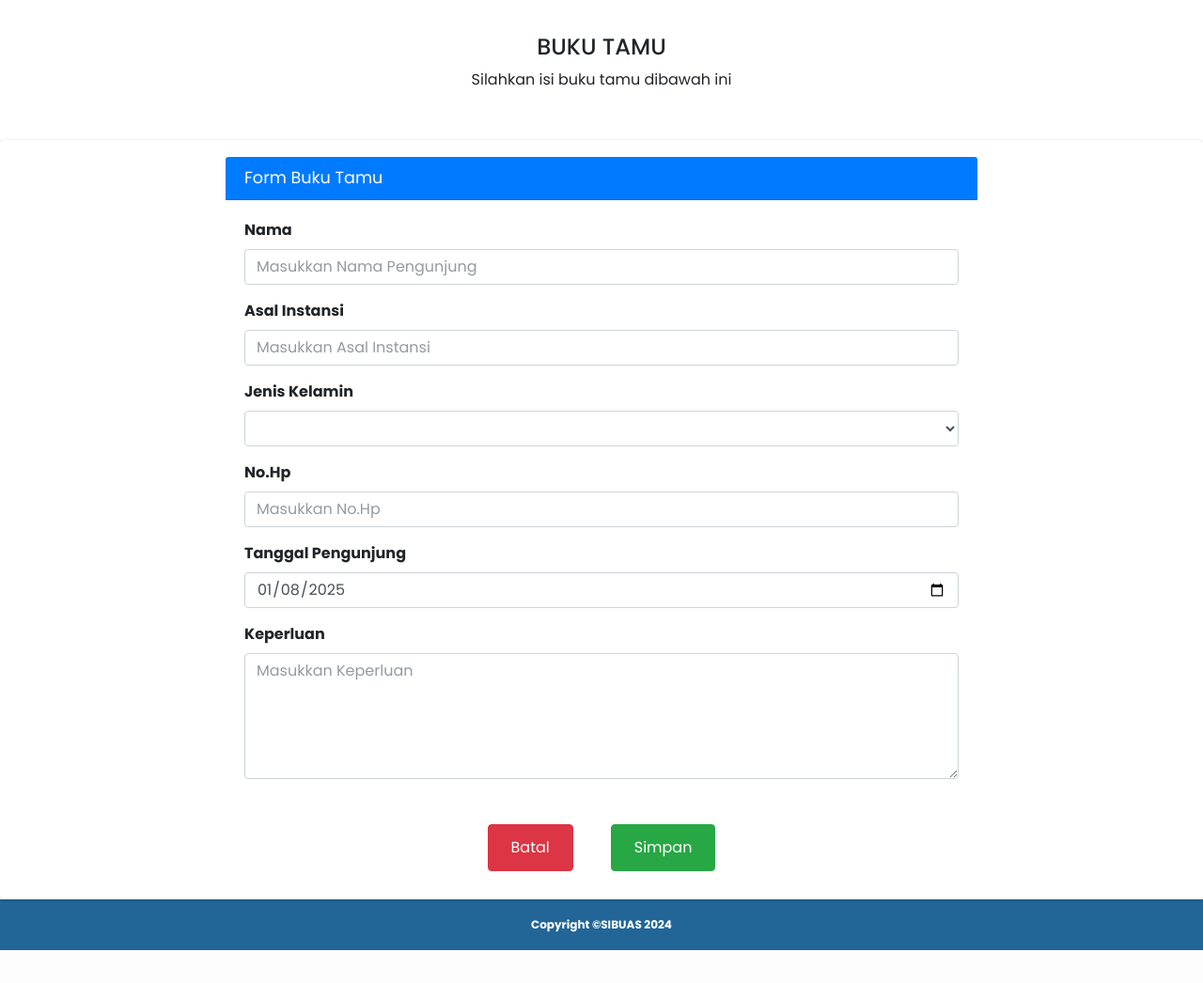
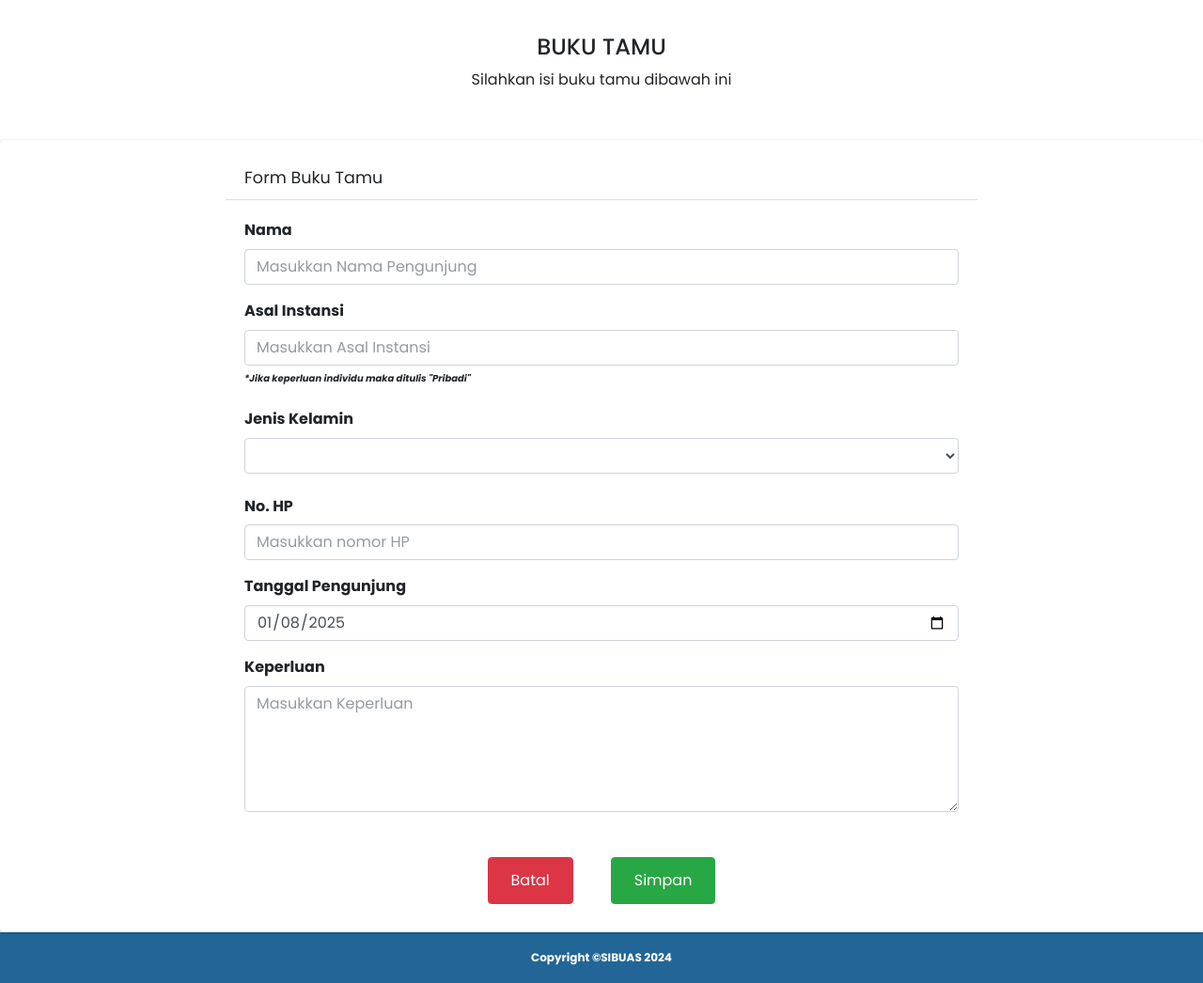
Before and after one commit to PKL-Disbudpar/sibuas, a Laravel app: page /admin-bukuTamu/create in a window 1280 px wide. Shown: the part 103-1149 px from the top of the page at 94% size. Before the commit the page ends 1114 px from the top, so only its background shows below. Run offline with Laravel 10, Linux system fonts and the light colour scheme; some libraries are stand-ins or nearby versions.

Commit message:
add alert success & edit input noHP

```diff
--- a/resources/views/bukutamu.blade.php
+++ b/resources/views/bukutamu.blade.php
@@ -15,10 +15,27 @@
         <p>Silahkan isi buku tamu dibawah ini</p>
     </section>
 
-    <section class="card card-primary">
+    <section class="card">
         <div class="card-header">
             <h3 class="card-title">Form Buku Tamu</h3>
         </div>
+
+        @if (session('success'))
+            <div class="alert alert-success alert-dismissible fade show" role="alert" id="success-alert" style="margin-top: 0.5cm">
+                {{ session('success') }}
+            </div>
+
+            <script>
+              setTimeout(function() {
+                  const alertElement = document.getElementById('success-alert');
+                  if (alertElement) {
+                      alertElement.classList.remove('show');
+                      alertElement.classList.add('fade');
+                      alertElement.addEventListener('transitionend', () => alertElement.remove());
+                  }
+              }, 2000);
+          </script>
+        @endif
 
         <form action="{{ route('buku-tamu.store') }}" method="POST">
             @csrf
@@ -26,12 +43,13 @@
                 <div class="form-group">
                     <label for="InputNamaPengunjung">Nama</label>
                     <input type="text" class="form-control" id="InputNamaPengunjung" name="nama_tamu"
-                        placeholder="Masukkan Nama Pengunjung">
+                        placeholder="Masukkan Nama Pengunjung" style="text-transform: capitalize">
                 </div>
                 <div class="form-group">
                     <label for="InputAsalInstansi">Asal Instansi</label>
                     <input type="text" class="form-control" id="InputAsalInstansi" name="asal_instansi"
                         placeholder="Masukkan Asal Instansi">
+                    <label style="font-size: 10px; font-style:italic">*Jika keperluan individu maka ditulis "Pribadi"</label>
                 </div>
                 <div class="form-group">
                     <label>Jenis Kelamin</label>
@@ -42,9 +60,37 @@
                     </select>
                 </div>
                 <div class="form-group">
-                    <label for="InputNoHp">No.Hp</label>
-                    <input type="text" class="form-control" id="InputNoHp" name="no_hp"
-                        placeholder="Masukkan No.Hp">
+                    <label class="col-form-label" for="inputnoHP">
+                        </i> No. HP
+                    </label>
+                    <input type="text" class="form-control" id="inputnoHP" name="no_hp" placeholder="Masukkan nomor HP">
+
+                    <script>
+                        // Blokir input selain angka
+                        inputnoHP.addEventListener('keypress', function (e) {
+                            const charCode = e.charCode || e.keyCode;
+
+                            // Izinkan angka (0-9) saja
+                            if (charCode < 48 || charCode > 57) {
+                                e.preventDefault();
+                            }
+                        });
+
+                        // Untuk validasi angka yang diinputkan hanya 10-13 angka
+                        document.getElementById('inputnoHP').addEventListener('input', function () {
+                            const input = this;
+                            const value = input.value.trim();
+
+                            // Periksa apakah panjang nomor HP valid
+                            if (value.length >= 10 && value.length <= 13) {
+                                input.classList.add('is-valid');   // Tambahkan kelas sukses
+                                input.classList.remove('is-invalid'); // Hapus kelas error jika ada
+                            } else {
+                                input.classList.add('is-invalid'); // Tambahkan kelas error
+                                input.classList.remove('is-valid');   // Hapus kelas sukses jika ada
+                            }
+                        });
+                    </script>
                 </div>
                 <div class="form-group">
                     <label for="InputTanggalPengunjung">Tanggal Pengunjung</label>
@@ -61,7 +107,9 @@
                     <button type="submit" class="btn btn-danger">Batal</button>
                 </div>
                 <div class="card-footer">
-                    <button type="submit" class="btn btn-success">Simpan</button>
+                    <button type="submit" class="btn btn-success">
+                        Simpan
+                    </button>
                 </div>
             </div>
         </form>
@@ -104,6 +152,7 @@
             });
         });
     </script>
+
 @endpush
 
 {{-- <!DOCTYPE html>
```
